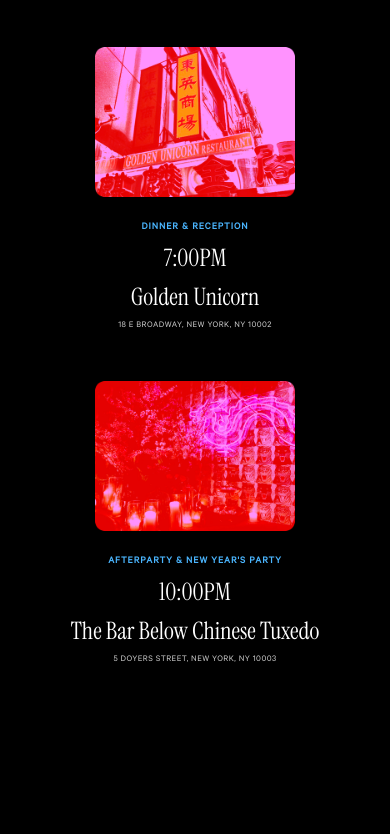
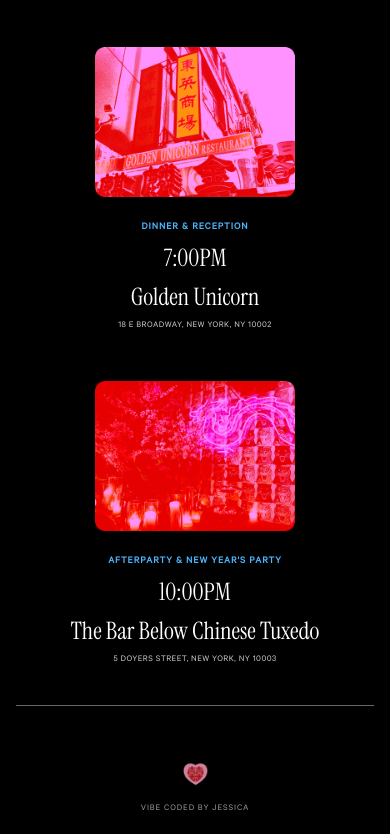
Before and after one commit to jshefta/weddingwebsite, a plain HTML site: page index.html in a window 390 px wide. Shown: the part 1668-2502 px from the top of the page. Before the commit the page ends 2349 px from the top, so only its background shows below. Drawn offline with Linux system fonts and the light colour scheme.

Commit message:
finished homepage

```diff
--- a/index.html
+++ b/index.html
@@ -59,7 +59,17 @@
       <div class="event-name">The Bar Below Chinese Tuxedo</div>
       <div class="event-address">5 DOYERS STREET, NEW YORK, NY 10003</div>
     </div>
+
+    <div class="footer-divider"></div>
   </main>
+
+  <footer>
+    <div class="footer-content">
+      <img src="images/happiness.png" alt="Vibe Logo" class="footer-logo">
+      <p class="footer-text">VIBE CODED BY JESSICA</p>
+    </div>
+  </footer>
+
   <script src="script.js"></script>
 </body>
 </html>
--- a/styles.css
+++ b/styles.css
@@ -823,6 +823,109 @@
   }
 }
 
+/* === Footer Divider === */
+.footer-divider {
+  width: 100%;
+  height: 1px;
+  background-color: #666666;
+  margin: 80px auto 40px auto;
+  max-width: 800px;
+}
+
+@media (max-width: 700px) {
+  .footer-divider {
+    margin: 60px auto 30px auto;
+  }
+}
+
+@media (max-width: 500px) {
+  .footer-divider {
+    margin: 50px auto 25px auto;
+  }
+}
+
+@media (max-width: 400px) {
+  .footer-divider {
+    margin: 40px auto 20px auto;
+  }
+}
+
+/* === Footer Styles === */
+footer {
+  padding: 40px 0;
+  text-align: center;
+}
+
+.footer-content {
+  display: flex;
+  flex-direction: column;
+  align-items: center;
+  gap: 1rem;
+  max-width: 800px;
+  margin: 0 auto;
+  padding: 0 1rem;
+}
+
+.footer-logo {
+  width: 40px;
+  height: auto;
+  opacity: 0.8;
+}
+
+.footer-text {
+  font-family: 'Calibre', sans-serif;
+  font-size: 12px;
+  font-weight: normal;
+  text-transform: uppercase;
+  letter-spacing: 0.1em;
+  color: var(--color-white);
+  opacity: 0.6;
+  margin: 0;
+}
+
+/* Responsive footer styles */
+@media (max-width: 700px) {
+  footer {
+    padding: 30px 0;
+  }
+
+  .footer-logo {
+    width: 35px;
+  }
+
+  .footer-text {
+    font-size: 11px;
+  }
+}
+
+@media (max-width: 500px) {
+  footer {
+    padding: 25px 0;
+  }
+
+  .footer-logo {
+    width: 30px;
+  }
+
+  .footer-text {
+    font-size: 10px;
+  }
+}
+
+@media (max-width: 400px) {
+  footer {
+    padding: 20px 0;
+  }
+
+  .footer-logo {
+    width: 25px;
+  }
+
+  .footer-text {
+    font-size: 9px;
+  }
+}
+
 @media (max-width: 700px) {
   .hotel {
     flex-direction: column;
```
Also changed, not shown: faq.html (+0 -2 lines), hotels.html (+0 -2 lines), registry.html (+0 -2 lines), rsvp.html (+0 -2 lines).
